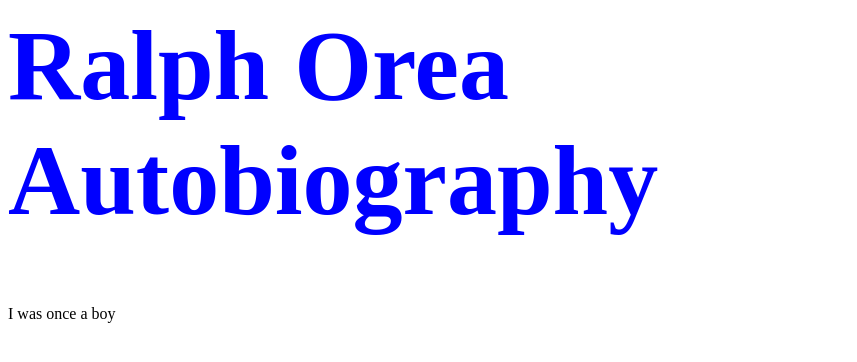
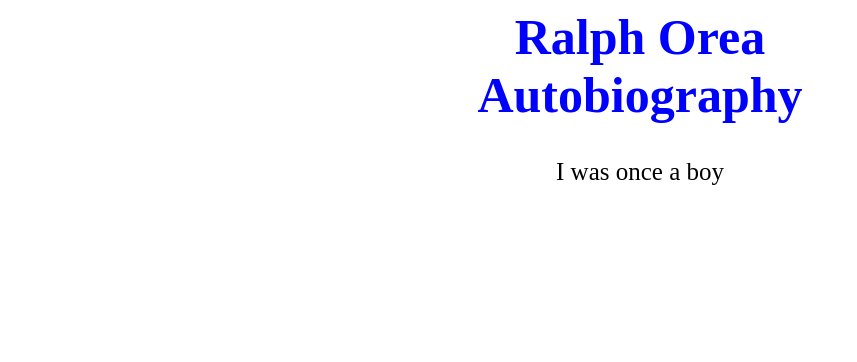
Before and after one commit to Hon-Stra/Orea-Autobiography, a plain HTML site: page index.html in a window 1280 px wide. Shown: the whole page, without its empty margins (0-857 px from the left). Drawn offline with Linux system fonts and the light colour scheme.

Commit message:
Update index.html

```diff
--- a/index.html
+++ b/index.html
@@ -2,9 +2,15 @@
  <head>
    <style>
      h1 {
-       font-size: 100px;
+       font-size: 50px;
        color: blue;
+       text-align: center;
      }
+
+    p {
+     font-size: 25px;
+     text-align: center;
+    }
      </style>
  </head>
   <body>
```
